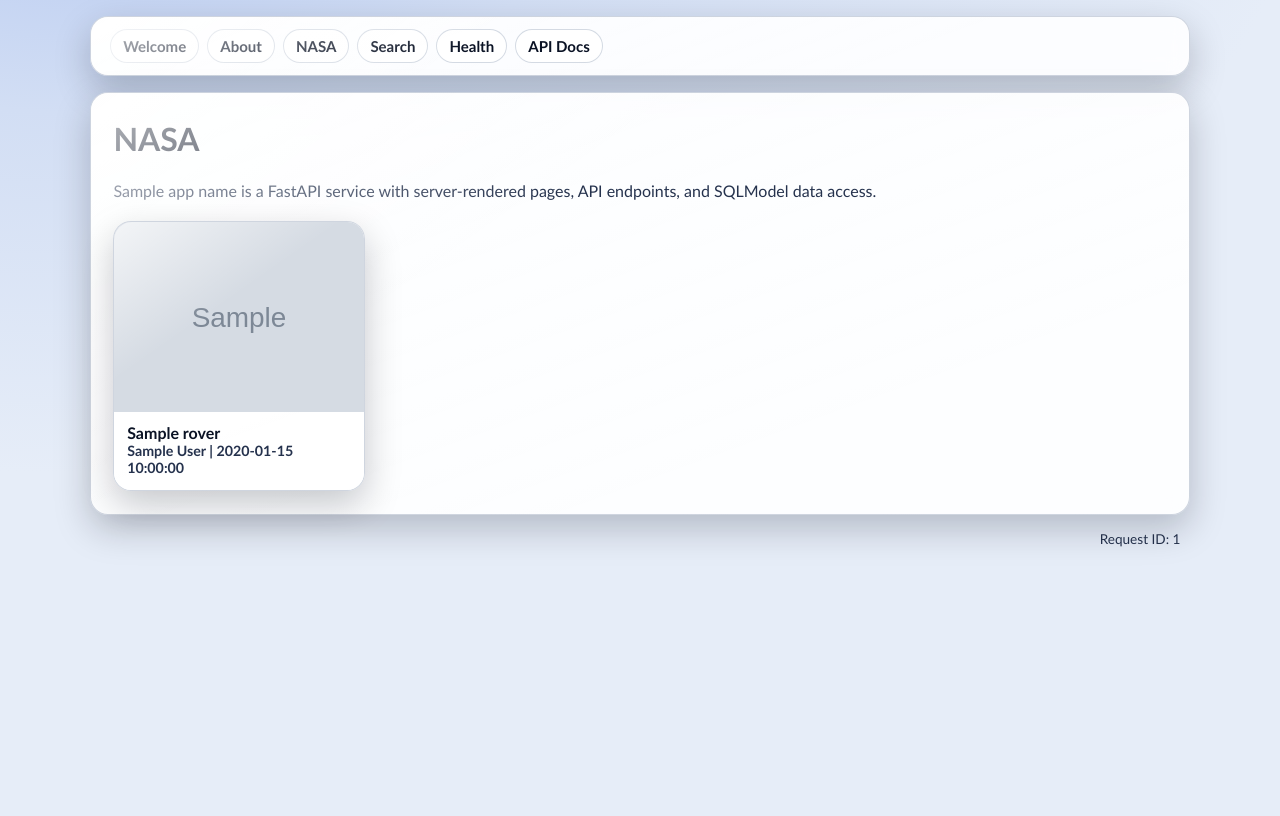
After one commit to daveKoala/fast-lego, a FastAPI app: template app/templates/nasa.html in a window 1280 px wide. The commit adds this page. Run offline with FastAPI, Linux system fonts and the light colour scheme; the template is opened without the code that fills it: most values are stand-ins (such as "Sample title", 1, 10 or a date in 2020); grey boxes marked "Sample" are stand-in pictures.

Commit message:
added nasa gallery

```diff
--- a/app/main.py
+++ b/app/main.py
@@ -1,9 +1,11 @@
 import logging
+from pathlib import Path
 from uuid import uuid4
 
 from fastapi import FastAPI, HTTPException, Request
 from fastapi.exceptions import RequestValidationError
 from fastapi.responses import JSONResponse
+from fastapi.staticfiles import StaticFiles
 from starlette import status
 
 from app.api.contracts import classify_error_action
@@ -17,6 +19,7 @@ logger = logging.getLogger(__name__)
 app = FastAPI(title=settings.app_name, debug=settings.debug)
 app.include_router(api_router)
 app.include_router(web_router)
+app.mount("/static", StaticFiles(directory=str(Path(__file__).resolve().parent / "static")), name="static")
 
 
 def _get_request_id(request: Request) -> str:
--- /dev/null
+++ b/app/static/css/site.css
@@ -0,0 +1,189 @@
+:root {
+  --bg: radial-gradient(1200px 620px at 8% -18%, #b6c9f1 0%, #d2def4 42%, #e6edf8 100%);
+  --surface: rgba(255, 255, 255, 0.9);
+  --surface-strong: rgba(255, 255, 255, 0.97);
+  --stroke: rgba(148, 163, 184, 0.45);
+  --text: #0a1224;
+  --muted: #25324d;
+  --accent: #1e3a8a;
+  --accent-strong: #172554;
+  --error: #be123c;
+  --radius-lg: 18px;
+  --radius-md: 12px;
+  --shadow-soft: 0 14px 36px rgba(2, 8, 23, 0.22);
+  --shadow-hover: 0 18px 42px rgba(2, 8, 23, 0.28);
+}
+
+* {
+  box-sizing: border-box;
+}
+
+body {
+  margin: 0;
+  min-height: 100vh;
+  font-family: "Trebuchet MS", "Segoe UI", sans-serif;
+  font-weight: 500;
+  color: var(--text);
+  background: var(--bg);
+}
+
+.glossy {
+  position: relative;
+  border: 1px solid var(--stroke);
+  border-radius: var(--radius-lg);
+  background: linear-gradient(160deg, var(--surface-strong) 0%, var(--surface) 74%);
+  box-shadow: var(--shadow-soft);
+  backdrop-filter: blur(10px) saturate(135%);
+  -webkit-backdrop-filter: blur(10px) saturate(135%);
+}
+
+.glossy::before {
+  content: "";
+  position: absolute;
+  inset: 0;
+  border-radius: inherit;
+  pointer-events: none;
+  background: linear-gradient(145deg, rgba(255, 255, 255, 0.72) 0%, rgba(255, 255, 255, 0) 36%);
+}
+
+header {
+  margin: 1rem auto 0;
+  max-width: 1100px;
+  padding: 0.75rem 1.2rem;
+}
+
+nav {
+  display: flex;
+  flex-wrap: wrap;
+  gap: 0.5rem;
+}
+
+nav a {
+  color: var(--text);
+  text-decoration: none;
+  font-weight: 800;
+  font-size: 0.94rem;
+  padding: 0.45rem 0.75rem;
+  border-radius: 999px;
+  background: rgba(255, 255, 255, 0.76);
+  border: 1px solid rgba(148, 163, 184, 0.4);
+}
+
+nav a:hover {
+  background: rgba(255, 255, 255, 0.86);
+}
+
+main {
+  max-width: 1100px;
+  margin: 1rem auto;
+  padding: 1.4rem;
+}
+
+h1,
+h2 {
+  margin-top: 0.2rem;
+}
+
+p,
+li,
+label {
+  color: var(--muted);
+  line-height: 1.45;
+}
+
+.muted {
+  color: var(--muted);
+}
+
+.error {
+  color: var(--error);
+  font-weight: 700;
+}
+
+input[type="text"] {
+  width: 100%;
+  padding: 0.72rem 0.8rem;
+  margin-top: 0.5rem;
+  margin-bottom: 0.95rem;
+  border-radius: var(--radius-md);
+  border: 1px solid rgba(15, 23, 42, 0.16);
+  background: rgba(255, 255, 255, 0.88);
+}
+
+button {
+  background: linear-gradient(180deg, var(--accent) 0%, var(--accent-strong) 100%);
+  color: #fff;
+  border: 0;
+  padding: 0.7rem 1rem;
+  border-radius: var(--radius-md);
+  cursor: pointer;
+  font-weight: 800;
+  box-shadow: 0 10px 22px rgba(30, 58, 138, 0.35);
+}
+
+button:hover {
+  filter: brightness(1.06);
+}
+
+.results {
+  padding-left: 1.2rem;
+}
+
+.results li {
+  margin: 0.48rem 0;
+}
+
+.gallery {
+  margin-top: 1.15rem;
+  display: grid;
+  grid-template-columns: repeat(auto-fill, minmax(210px, 1fr));
+  gap: 1rem;
+}
+
+.gallery-item {
+  margin: 0;
+  overflow: hidden;
+  transition: transform 0.18s ease, box-shadow 0.2s ease;
+}
+
+.gallery-item:hover {
+  transform: translateY(-2px);
+  box-shadow: var(--shadow-hover);
+}
+
+.gallery-item img {
+  display: block;
+  width: 100%;
+  height: 190px;
+  object-fit: cover;
+}
+
+.gallery-item figcaption {
+  padding: 0.7rem 0.8rem 0.88rem;
+  background: rgba(255, 255, 255, 0.82);
+}
+
+.gallery-item .meta {
+  display: block;
+  color: var(--muted);
+  font-size: 0.89rem;
+  font-weight: 600;
+}
+
+footer {
+  max-width: 1100px;
+  margin: 0 auto 2rem;
+  padding: 0 0.6rem;
+  color: var(--muted);
+  font-size: 0.85rem;
+  text-align: right;
+}
+
+@media (max-width: 680px) {
+  header,
+  main,
+  footer {
+    margin-left: 0.6rem;
+    margin-right: 0.6rem;
+  }
+}
--- a/app/templates/base.html
+++ b/app/templates/base.html
@@ -4,81 +4,20 @@
     <meta charset="UTF-8" />
     <meta name="viewport" content="width=device-width, initial-scale=1.0" />
     <title>{{ title if title else 'Fast Lego' }}</title>
-    <style>
-      body {
-        font-family: "Trebuchet MS", "Segoe UI", sans-serif;
-        margin: 0;
-        background: #f7f7f7;
-        color: #1a1a1a;
-      }
-      header {
-        background: #0e7490;
-        color: white;
-        padding: 1rem 2rem;
-      }
-      nav a {
-        color: white;
-        margin-right: 1rem;
-        text-decoration: none;
-        font-weight: 600;
-      }
-      main {
-        max-width: 900px;
-        margin: 2rem auto;
-        background: white;
-        padding: 2rem;
-        border-radius: 10px;
-        box-shadow: 0 8px 24px rgba(0, 0, 0, 0.08);
-      }
-      .muted {
-        color: #666;
-      }
-      .error {
-        color: #b91c1c;
-        font-weight: 600;
-      }
-      .results li {
-        margin: 0.4rem 0;
-      }
-      input[type="text"] {
-        width: 100%;
-        padding: 0.6rem;
-        margin-top: 0.5rem;
-        margin-bottom: 1rem;
-        border-radius: 8px;
-        border: 1px solid #ccc;
-      }
-      button {
-        background: #0e7490;
-        color: white;
-        border: none;
-        padding: 0.7rem 1rem;
-        border-radius: 8px;
-        cursor: pointer;
-      }
-      button:hover {
-        background: #155e75;
-      }
-      footer {
-        max-width: 900px;
-        margin: 0 auto 2rem;
-        color: #666;
-        font-size: 0.85rem;
-        text-align: right;
-      }
-    </style>
+    <link rel="stylesheet" href="{{ request.url_for('static', path='css/site.css') }}" />
   </head>
   <body>
-    <header>
+    <header class="glossy">
       <nav>
         <a href="/">Welcome</a>
         <a href="/about">About</a>
+        <a href="/nasa">NASA</a>
         <a href="/search">Search</a>
         <a href="/health">Health</a>
         <a href="/docs">API Docs</a>
       </nav>
     </header>
-    <main>
+    <main class="glossy">
       {% block content %}{% endblock %}
     </main>
     <footer>Request ID: {{ request_id }}</footer>
--- /dev/null
+++ b/app/templates/nasa.html
@@ -0,0 +1,23 @@
+{% extends "base.html" %}
+{% block content %}
+<h1>NASA</h1>
+<p>{{ app_name }} is a FastAPI service with server-rendered pages, API endpoints, and SQLModel data access.</p>
+
+{% if data.error %}
+<p class="error">{{ data.error }}</p>
+{% elif data.photos %}
+<section class="gallery">
+  {% for photo in data.photos %}
+  <figure class="glossy gallery-item">
+    <img src="{{ photo.img_src }}" alt="NASA rover photo from {{ photo.earth_date }}" loading="lazy" />
+    <figcaption>
+      <strong>{{ photo.rover.name if photo.rover else "Perseverance" }}</strong>
+      <span class="meta">{{ photo.camera.full_name if photo.camera else "Mars camera" }} | {{ photo.earth_date }}</span>
+    </figcaption>
+  </figure>
+  {% endfor %}
+</section>
+{% else %}
+<p>No images available right now.</p>
+{% endif %}
+{% endblock %}
--- a/app/web/routes/__init__.py
+++ b/app/web/routes/__init__.py
@@ -3,8 +3,10 @@ from fastapi import APIRouter
 from app.web.routes.about import router as about_router
 from app.web.routes.search import router as search_router
 from app.web.routes.welcome import router as welcome_router
+from app.web.routes.nasa import router as nasa_router
 
 router = APIRouter()
 router.include_router(welcome_router)
 router.include_router(about_router)
 router.include_router(search_router)
+router.include_router(nasa_router)
```
Also changed, not shown: app/web/routes/nasa.py (added, +35 -0 lines).
